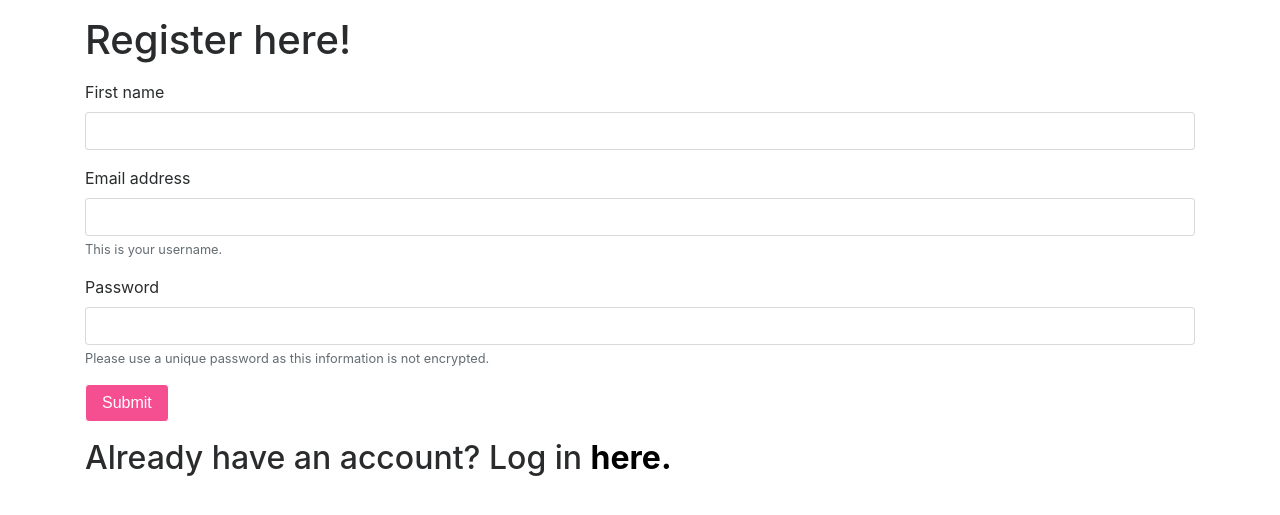
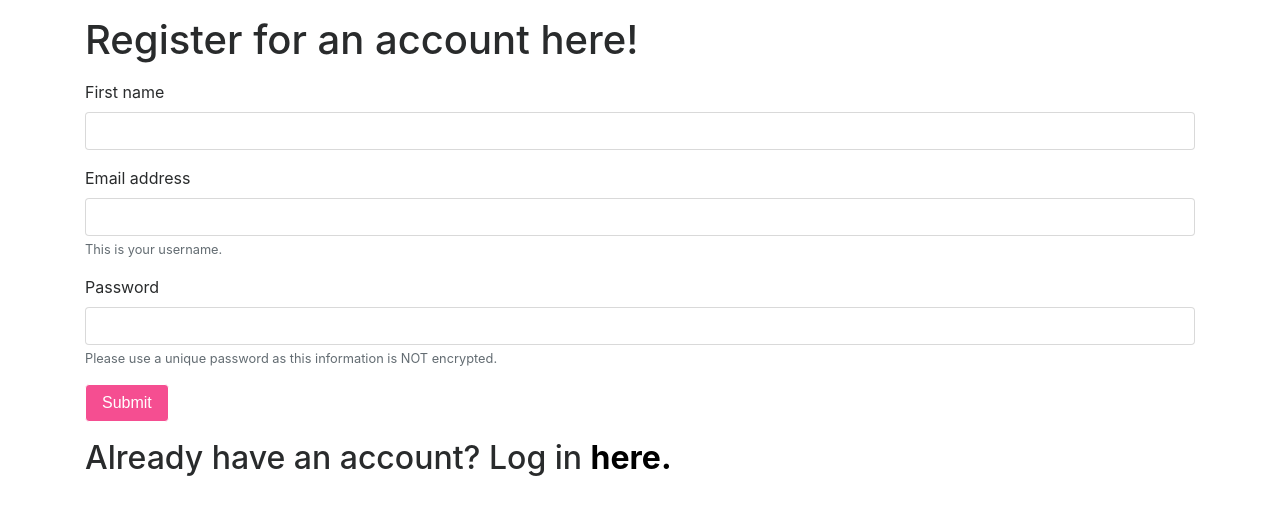
Before and after one commit to drufalco/harvard_project1, a Flask app: page / in a window 1280 px wide. Shown: the part 170-685 px from the top of the page. Run offline with Flask 2, Linux system fonts and the light colour scheme; some libraries are stand-ins or nearby versions.

Commit message:
final touches

```diff
--- a/application.py
+++ b/application.py
@@ -58,7 +58,7 @@ def logging_in():
 
     #Check if user exists
     if db.execute("SELECT * FROM users WHERE username = :username AND password = :password", {"username": username, "password" : password}).rowcount == 0:
-        return render_template("error.html", message="This username does not exist or password is wrong.", log_message="Log in")
+        return render_template("error.html", message="This username or password is wrong.", log_message="Log in")
 
     # log user in
     user = db.execute("SELECT * FROM users WHERE username = :username AND password = :password", {"username": username, "password" : password}).fetchone()
@@ -79,7 +79,9 @@ def home():
 
     if "user_id" not in session:
         return redirect(url_for('login'))
+
     user = db.execute("SELECT * FROM users WHERE user_id = :user_id", {"user_id": session["user_id"]}).fetchone()
+    db.commit()
     return render_template("home.html", log_message="Log out", user=user)
 
 #search
@@ -97,7 +99,7 @@ def search():
     if len(book_list) == 0: #if there are no matching books ******* make into banner later?
         return render_template("error.html", message="No books found.")
     #lists all books that match
-    #db.commit? *********************
+    db.commit()
     return render_template("books.html", book_list=book_list, log_message="Log out")
 
 #individual book page
@@ -141,6 +143,7 @@ def book(isbn):
     # TODO: talk about join
     user = db.execute("SELECT * FROM users JOIN reviews ON users.user_id = reviews.user_id WHERE isbn = :isbn", {"isbn": isbn}).fetchall()
 
+    # get stats
     bookclub_avg_rating = False
     bookclub_number_ratings = False
     if db.execute("SELECT * FROM reviews WHERE isbn = :isbn", {"isbn": isbn}).rowcount>0:
@@ -158,7 +161,7 @@ def your_books():
 
     #pull list of all the books user has reviewed
     your_books = db.execute("SELECT * FROM reviews JOIN books ON reviews.isbn = books.isbn WHERE reviews.user_id = :user_id", {"user_id": session["user_id"]}).fetchall()
-    print(your_books)
+    db.commit()
     return render_template("your_books.html", your_books=your_books, log_message="Log out")
 
 
@@ -171,6 +174,7 @@ def book_api(isbn):
 
     bookclub_avg_rating = bookclub_avg_rating = db.execute("SELECT ROUND(AVG(rating), 2) FROM reviews WHERE isbn = :isbn", {"isbn": isbn}).fetchone()[0]
     bookclub_number_ratings = db.execute("SELECT * FROM reviews WHERE isbn = :isbn", {"isbn": isbn}).rowcount
+    db.commiy()
 
     return jsonify({
         "title": book.title,
--- a/templates/index.html
+++ b/templates/index.html
@@ -5,7 +5,7 @@ Registration
 {% endblock %}
 
 {% block body %}
-<h1>Register here!</h1>
+<h1>Register for an account here!</h1>
 
 <form action="{{ url_for('register') }}" method="post">
     <div class="form-group">
@@ -20,7 +20,7 @@ Registration
     <div class="form-group">
       <label for="password">Password</label>
       <input type="password" class="form-control" name="password">
-      <small id="usernameTag" class="form-text text-muted">Please use a unique password as this information is not encrypted.</small>
+      <small id="usernameTag" class="form-text text-muted">Please use a unique password as this information is NOT encrypted.</small>
     </div>
     <button type="submit" class="btn btn-primary search">Submit</button>
 </form>
--- a/templates/login.html
+++ b/templates/login.html
@@ -9,7 +9,7 @@ Login
 
 <form action="{{ url_for('logging_in') }}" method="post">
     <div class="form-group">
-      <label for="username">Email address/ username</label>
+      <label for="username">Email address</label>
       <input type="email" class="form-control" name="username">
     </div>
     <div class="form-group">
```
Also changed, not shown: README.md, 2 other files.
